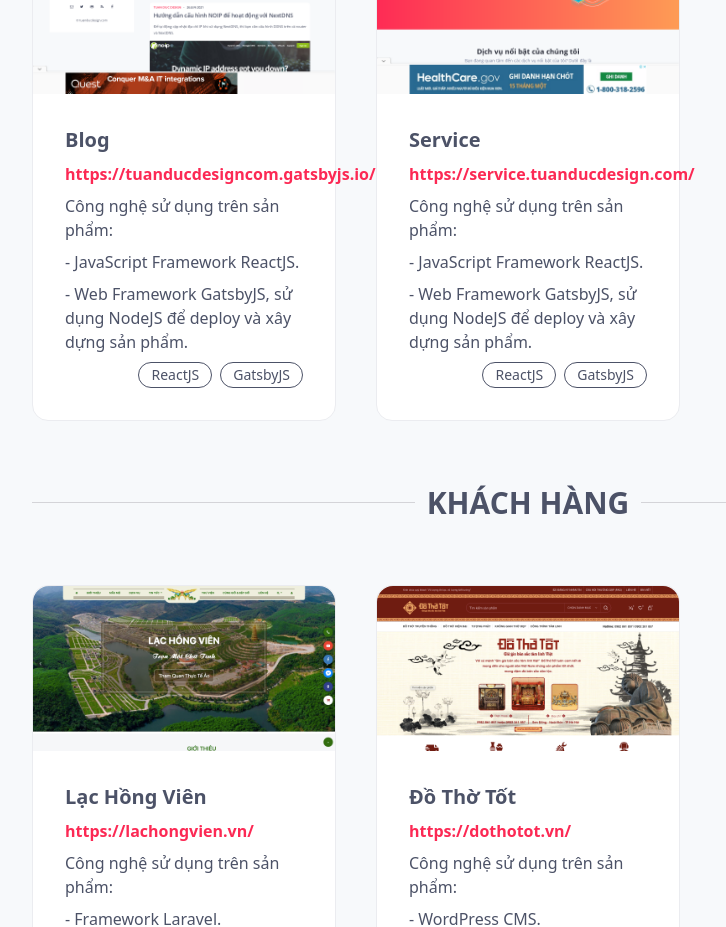
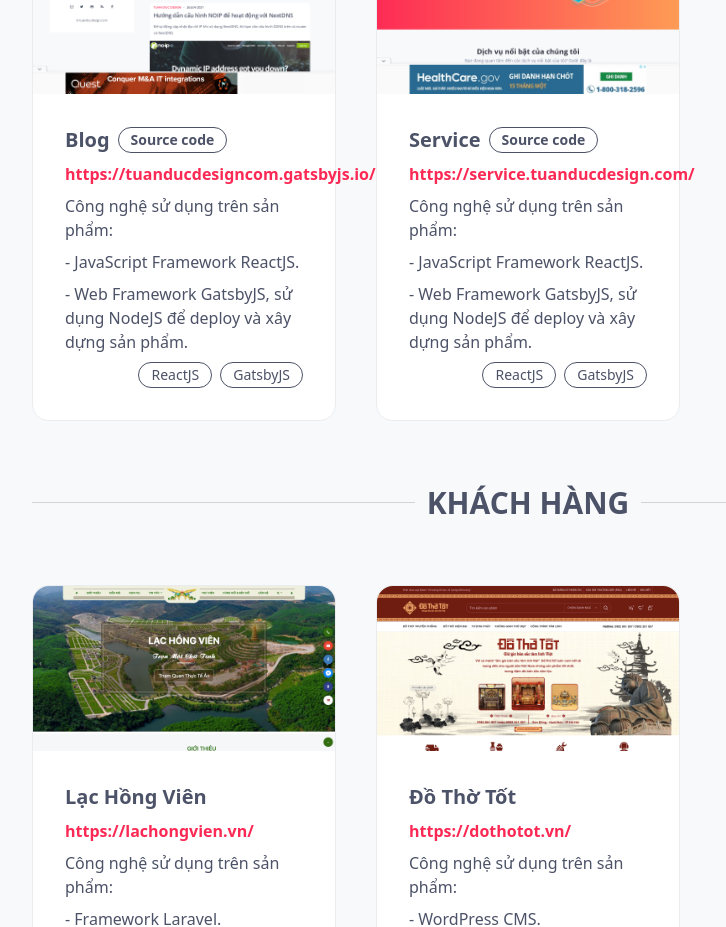
Before and after one commit to tuanductran/cv, a Vue app: page / in a window 1280 px wide. Shown: the part 1660-2587 px from the top of the page, without its empty margins (112-838 px from the left). Built offline with nearby package versions, Linux system fonts and the light colour scheme.

Commit message:
Update index.vue

```diff
--- a/src/views/Projects/ProjectDetails/index.vue
+++ b/src/views/Projects/ProjectDetails/index.vue
@@ -6,7 +6,10 @@
 
 <template>
    <div class="card-body">
-    <h2 class="card-title">{{ project.title }}</h2>
+    <h2 class="card-title">
+       {{ project.title }}
+       <a class="badge badge-outline p-3" href="`{{ project.sourceCodeUrl }}`" target="_blank" onClick="ga('event', 'SourceCodeUrl', 'view', 'source_code_url');">Source code</a>
+    </h2>
     <p>
        <a class="text-xs lg:text-base text-main-color" v-for="link, k in project.links" :href="link" :key="k" target="_blank" onClick="ga('event', 'ProjectLink', 'view', 'project_link');">
            <strong>{{ link }}</strong>
```
